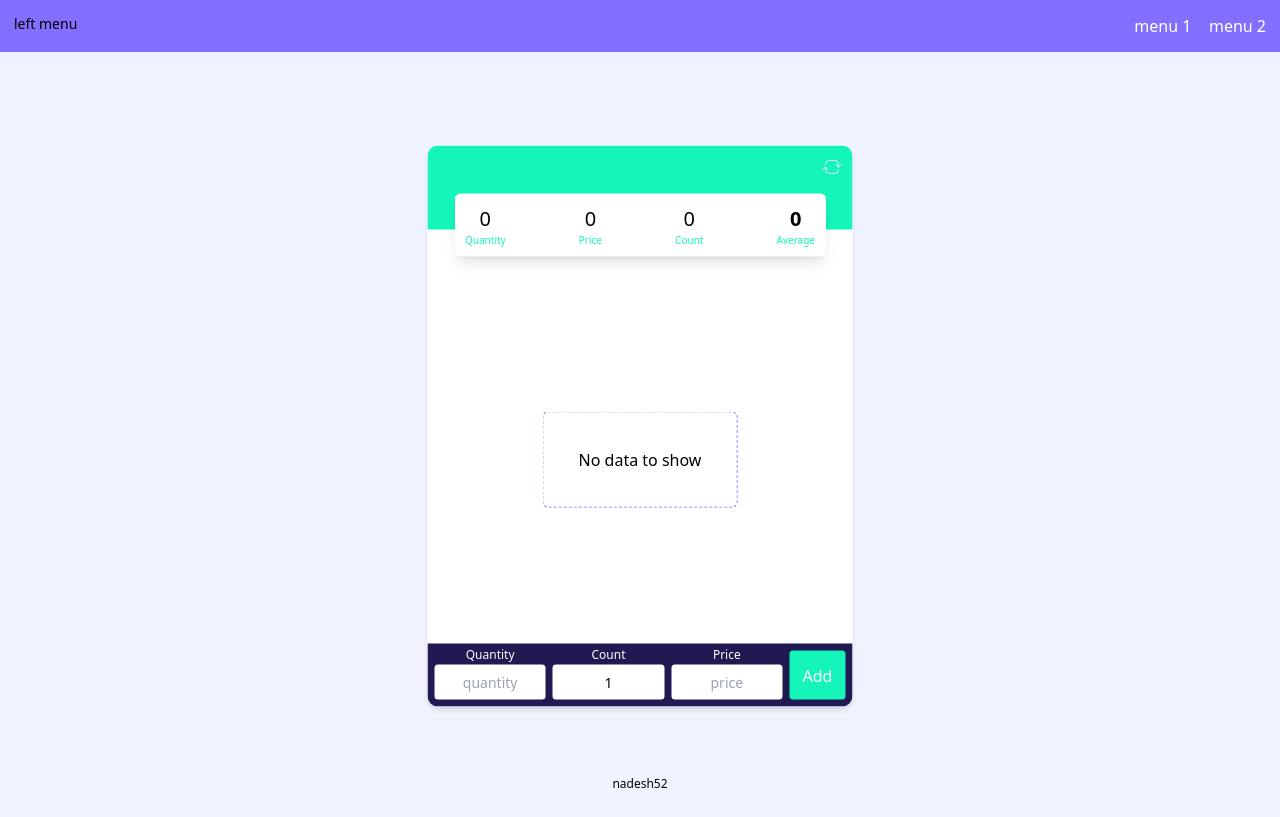
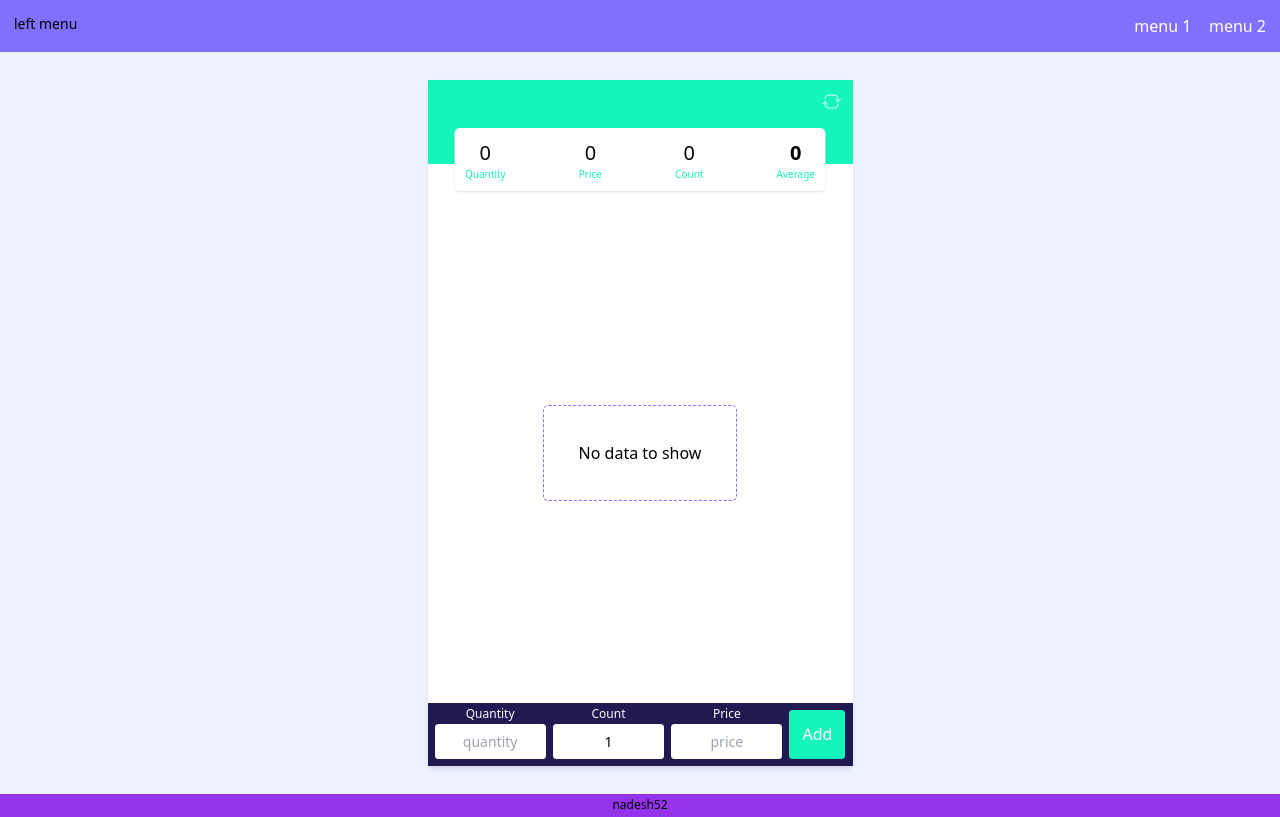
Before and after one commit to nadesh52/nadesh52.github.io, a Next.js app: page /comparison-app in a window 1280 px wide. Built offline with nearby package versions, Linux system fonts and the light colour scheme.

Commit message:
finished main layout

```diff
--- a/app/comparison-app/components/DataList.tsx
+++ b/app/comparison-app/components/DataList.tsx
@@ -23,19 +23,21 @@ const DataList = ({ items, removeId }: any) => {
   }, [items, max, min]);
 
   return (
+    <div className="min-h-[500px] mt-2">
+      <p className="font-medium text-lg px-2 mb-2">Item list</p>
       <ul>
         {items.map((item: any, idx: number) => (
-        <li key={idx} className="m-4">
+          <li key={idx} className="mx-4">
             <div
               className={`${
                 (item.average === max &&
-                "bg-success-primary bg-opacity-10 border-l-success-primary") ||
+                  "bg-success-primary border-l-success-primary bg-opacity-10") ||
                 (item.average === min &&
-                "bg-error bg-opacity-10 border-l-error") ||
+                  "bg-error border-l-error bg-opacity-10") ||
                 "bg-white"
-            } rounded-md p-3 shadow-md border-l-2  hover:shadow-lg transition-all`}
+              } rounded-md border-l-2 p-3 shadow-md transition-all hover:shadow-md`}
             >
-            <div className="flex gap-4 items-center justify-between">
+              <div className="flex items-center justify-between gap-4">
                 <div className="text-center">
                   <p className="text-lg font-medium">{item.quantity}</p>
                   <p className="text-xs text-secondary">Quantity</p>
@@ -63,7 +65,7 @@ const DataList = ({ items, removeId }: any) => {
                       viewBox="0 0 24 24"
                       strokeWidth={1}
                       stroke="currentColor"
-                    className="w-5 h-5"
+                      className="h-5 w-5"
                     >
                       <path
                         strokeLinecap="round"
@@ -78,6 +80,7 @@ const DataList = ({ items, removeId }: any) => {
           </li>
         ))}
       </ul>
+    </div>
   );
 };
 
--- a/app/comparison-app/components/NoDataBox.tsx
+++ b/app/comparison-app/components/NoDataBox.tsx
@@ -2,7 +2,7 @@ import React from "react";
 
 const NoDataBox = () => {
   return (
-    <div className="w-full h-full flex justify-center items-center">
+    <div className="flex justify-center items-center h-[500px] mt-2">
       <div className="border border-secondary border-dashed rounded-md p-10">
         <span className="text-center text-lg font-medium">No data to show</span>
       </div>
--- a/app/comparison-app/components/ResultCard.tsx
+++ b/app/comparison-app/components/ResultCard.tsx
@@ -30,7 +30,7 @@ const ResultCard = ({ items }: any) => {
   }, [items]);
 
   return (
-    <div className="relative bg-white rounded-md shadow-lg p-3">
+    <div className="relative bg-white rounded-md shadow p-3">
       <div className="flex-grow flex gap-8 items-center justify-between min-[425px]:w-[350px] min-w-[250px]">
         <div className="text-center">
           <p className="sm:text-2xl font-medium">{result.quantity}</p>
--- a/app/comparison-app/page.tsx
+++ b/app/comparison-app/page.tsx
@@ -10,14 +10,14 @@ const ComparisonPage = () => {
   const [items, setItems] = useState<any>(
     (typeof window !== "undefined" &&
       JSON.parse(localStorage.getItem("items")!)) ||
-      []
+      [],
   );
 
   const wrapperSetItem = useCallback(
     (value: any) => {
       setItems(value);
     },
-    [setItems]
+    [setItems],
   );
 
   const handleForm = (value: any) => {
@@ -40,36 +40,32 @@ const ComparisonPage = () => {
   }, [items]);
 
   return (
-    <article className="relative max-w-screen-xs min-h-[calc(100svh-52px)] mx-auto">
-      <div
-        id="inner"
-        className="bg-white absolute w-full h-svh sm:h-3/4 sm:left-1/2 sm:top-1/2 sm:-translate-x-1/2 sm:-translate-y-1/2 sm:rounded-xl overflow-clip shadow-md"
-      >
-        <section className="bg-accent w-full h-24 relative">
+    <article className="relative mx-auto max-w-screen-xs">
+      <div id="inner" className="h-3/4 overflow-clip bg-white shadow-md">
+        <section className="relative h-24 w-full bg-accent">
           <div className="flex justify-end p-3">
             <ResetButton wrapper={wrapperSetItem} />
           </div>
 
-          <div className="absolute top-[48px] left-1/2 -translate-x-1/2 flex">
+          <div className="absolute left-1/2 top-[48px] flex -translate-x-1/2">
             <ResultCard items={items} />
           </div>
         </section>
 
-        <section className="mt-9 h-full">
-          <div id="container" className="h-3/4 sm:pb-7 overflow-y-scroll">
+        <section className="mt-9 h-auto min-h-[500px]">
+          <div id="container" className="overflow-y-scroll">
             {items.length !== 0 ? (
               <DataList items={items} removeId={handleRemove} />
             ) : (
               <NoDataBox />
             )}
           </div>
-
-          <div className="absolute bottom-0 w-full max-w-[425px]">
-            <div className="bg-primary pt-1 pb-2 px-2 w-full">
-              <InputForm formData={handleForm} />
-            </div>
+        </section>
+        <div className="w-full max-w-[425px]">
+          <div className="w-full bg-primary px-2 pb-2 pt-1">
+            <InputForm formData={handleForm} />
           </div>
-        </section>
+        </div>
       </div>
     </article>
   );
--- a/app/interest-calc/page.tsx
+++ b/app/interest-calc/page.tsx
@@ -14,7 +14,7 @@ const InterestCalcPage = () => {
   const [toggleTab, setToggleTab] = useState(1);
 
   return (
-    <article className="max-w-screen-xs min-h-dvh mx-auto">
+    <article className="max-w-screen-xs mx-auto">
       <ResultBox {...result} />
 
       <section
--- a/app/layout.tsx
+++ b/app/layout.tsx
@@ -14,13 +14,13 @@ export default function RootLayout({
   return (
     <html lang="en">
       <body className="bg-base">
-        <main>
+        <div className="flex flex-col">
           <Navbar />
-          {children}
-        </main>
-        <footer className="absolute bottom-0 left-1/2 -translate-x-1/2 p-2">
-          <span className="text-sm">nadesh52</span>
-        </footer>
+          <main className="min-h-[calc(100svh-75px)] p-8">{children}</main>
+          <footer className="h- bg-purple-600 p-1 text-center">
+            <p className="text-sm">nadesh52</p>
+          </footer>
+        </div>
       </body>
     </html>
   );
--- a/components/Navbar.tsx
+++ b/components/Navbar.tsx
@@ -4,12 +4,14 @@ import HamburgerMenu from "./HamburgerMenu";
 
 const Navbar = () => {
   return (
-    <nav className="w-full p-4 bg-secondary flex justify-between">
-      <div>left menu</div>
-      <NavMenu />
+    <header>
+      <nav className="flex w-full justify-between bg-secondary p-4">
+        <div>left menu</div>
+        <NavMenu />
 
-      <HamburgerMenu />
-    </nav>
+        <HamburgerMenu />
+      </nav>
+    </header>
   );
 };
 
```
Lines whose indentation alone changed are shown as unchanged.
